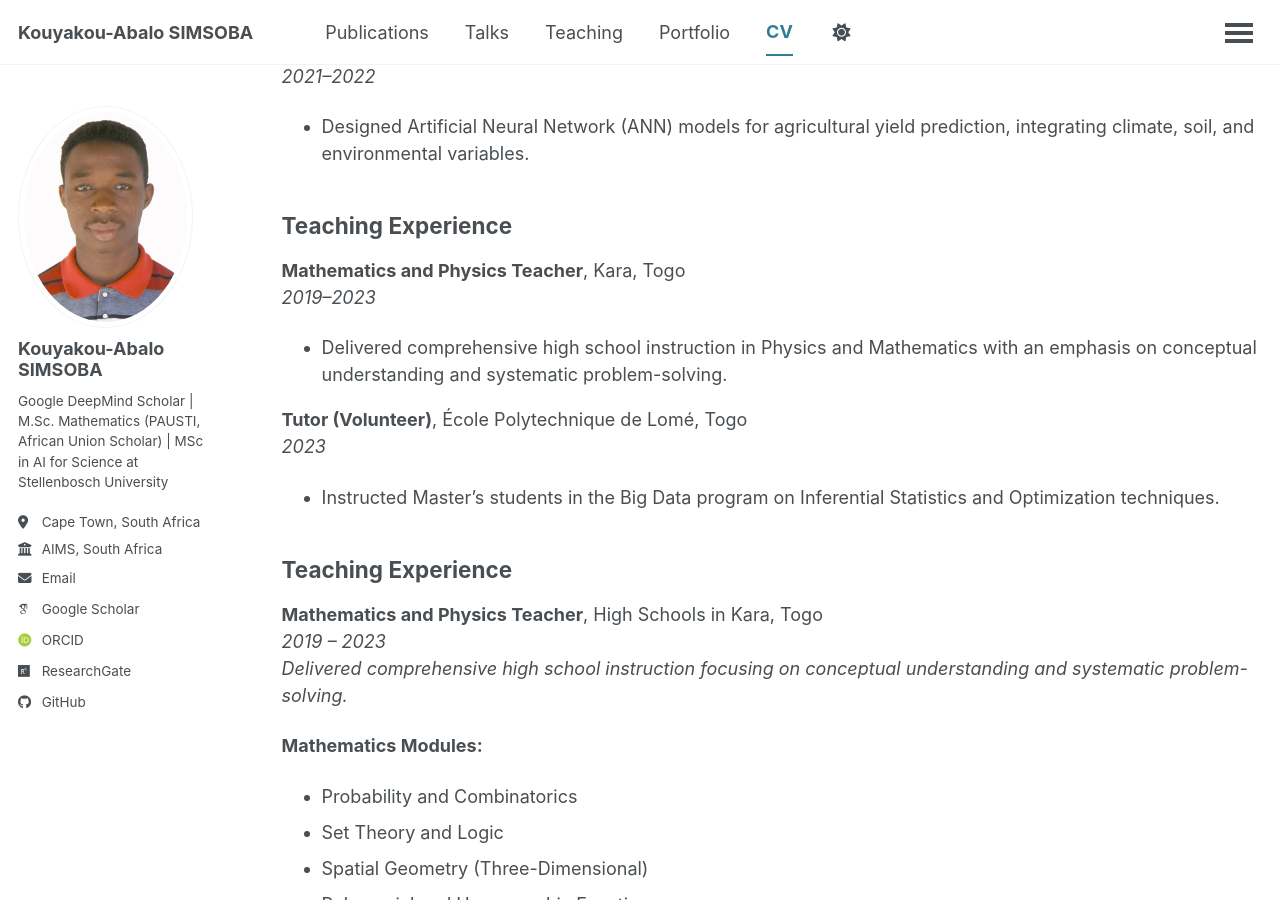
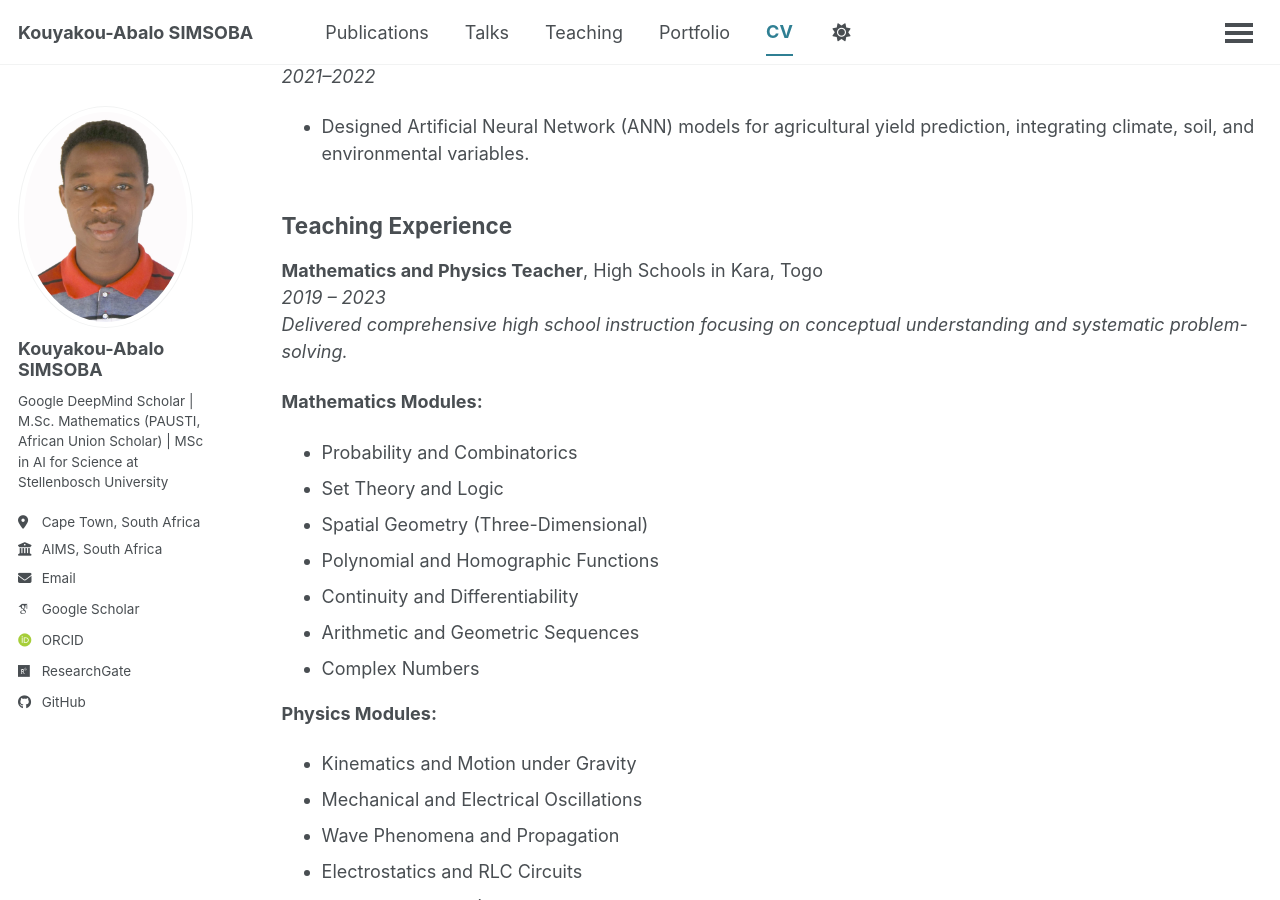
Before and after one commit to simsoba-research/simsoba-research.github.io, a Jekyll site: the page built from _pages/cv.md, in a window 1280 px wide and 900 px high, scrolled down 1550 px. Built offline with Jekyll 4.4.1, drawn with Linux system fonts in a browser that asks for light colours; some web fonts are replaced; a script bundle is joined from its source files by our own code; library files that are not in the unit come from our copies.

Commit message:
Update cv.md

```diff
--- a/_pages/cv.md
+++ b/_pages/cv.md
@@ -56,16 +56,6 @@ B.Sc. in Mathematics, Statistics and Socio-economic Applications
 
 ## Teaching Experience
 <u></u>
-**Mathematics and Physics Teacher**, Kara, Togo
-*2019–2023*
-* Delivered comprehensive high school instruction in Physics and Mathematics with an emphasis on conceptual understanding and systematic problem-solving.
-
-**Tutor (Volunteer)**, École Polytechnique de Lomé, Togo
-*2023*
-* Instructed Master's students in the Big Data program on Inferential Statistics and Optimization techniques.
-
-## Teaching Experience
-<u></u>
 **Mathematics and Physics Teacher**, High Schools in Kara, Togo
 *2019 – 2023*
 *Delivered comprehensive high school instruction focusing on conceptual understanding and systematic problem-solving.*
```
